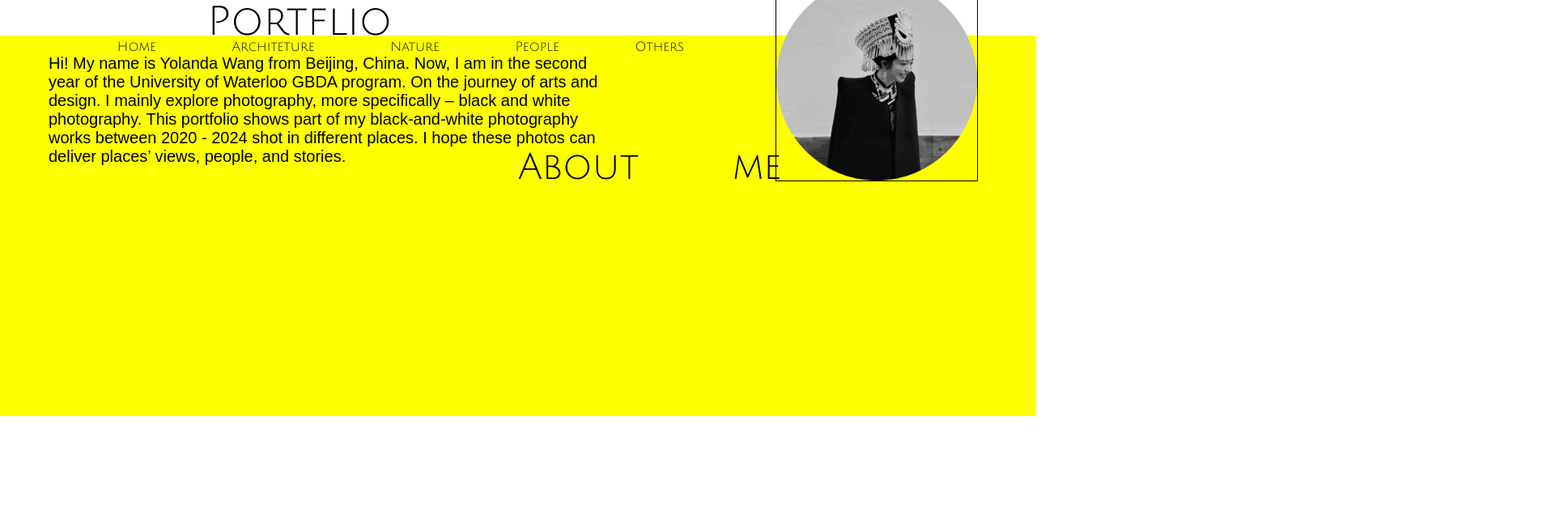
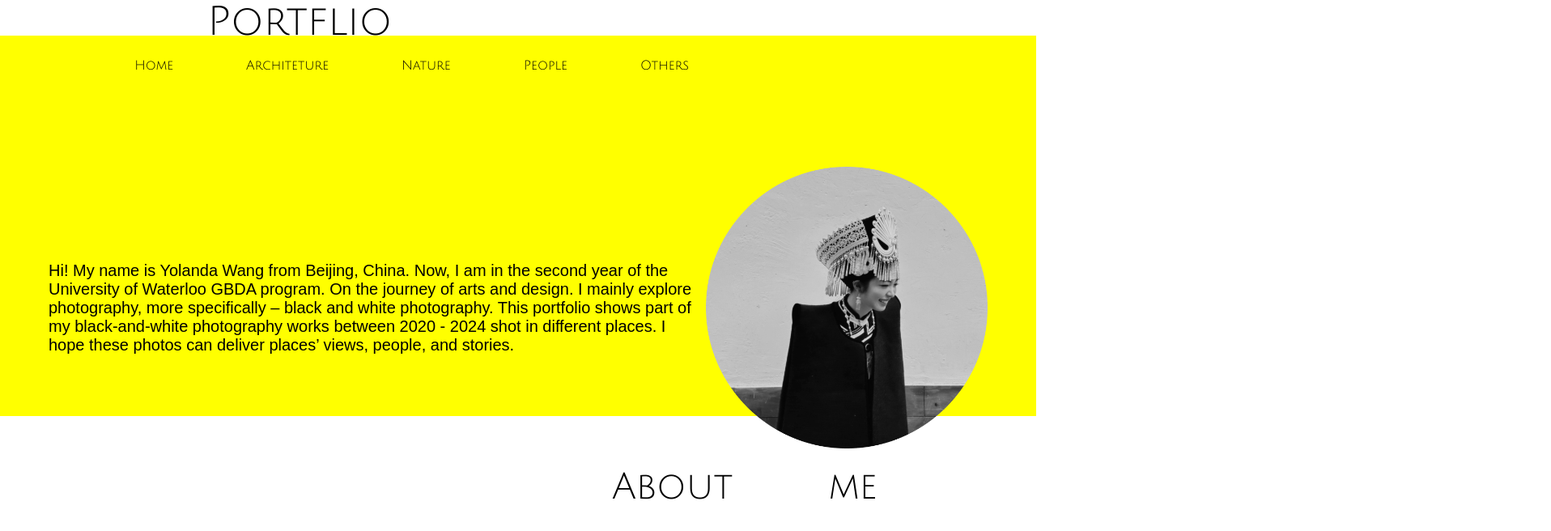
Before and after one commit to YolandaWang-07/Final-Assignment, a plain HTML site: page index.html in a window 1280 px wide. Shown: the whole page at 81% size, 1916 px wide, since content can reach past the window. Drawn offline with Linux system fonts and the light colour scheme; a web font is replaced by a local one.

Commit message:
adjust format

```diff
--- a/index.html
+++ b/index.html
@@ -31,6 +31,10 @@ h1 {
     font-style: normal;
   }
 
+  ul {
+    margin: 2%;
+  }
+
 
   li {
     display: inline;
@@ -51,19 +55,12 @@ h1 {
   font-optical-sizing: auto;
   font-weight: 300;
   font-style: normal;
-/*   padding-top: 10%; */
-  padding-right: 40%;
-  float: left;
+/*     line-height: calc(20px*1.5); */
 }
 
   .self-pic {
-    position: relative;
-    float: right;
-    width: 35%;
-    top: -50%;
-    left: -1%;
-    max-width: 250px;
-    border: 1px solid black;
+    width: 30%;
+    aspect-ratio: 1/1;
   }
 
   .home_navigation {
@@ -78,9 +75,18 @@ h1 {
     position: relative;
 /*     display: inline; */
     font-size: 45px;
-    left: 50%;
-    top: -5%;
-    word-spacing: 100px;
+    left: 60%;
+    top: -20%;
+    word-spacing: 8vw;
+  }
+
+  .text_img {
+    margin: 10% 0;
+    display:flex;
+
+/*     justify-content: ce
+    nter; */
+    align-items: center;
   }
 
 /*   .sub-t2 {
@@ -97,6 +103,7 @@ h1 {
 	<body>
     <h1 class="web_header">
       Portflio
+<!--       <img src="self-pic.png" class="self-pic" alt="Yolanda's pic"> -->
     </h1>
 
   <div class="home_navigation">
@@ -108,11 +115,13 @@ h1 {
     <li><a href="">Others</a></li>
     </ul>
 
+    <div class="text_img">
       <p class="self_intro">
       Hi! My name is Yolanda Wang from Beijing, China. Now, I am in the second year of the University of Waterloo GBDA program. On the journey of arts and design. I mainly explore photography, more specifically – black and white photography. This portfolio shows part of my black-and-white photography works between 2020 - 2024 shot in different places. I hope these photos can deliver places’ views, people, and stories.
       </p>
 
       <img src="self-pic.png" class="self-pic" alt="Yolanda's pic">
+    </div>
 
     <h1 class="sub-t1">About me</h1>
 
```
Lines whose indentation alone changed are shown as unchanged.
